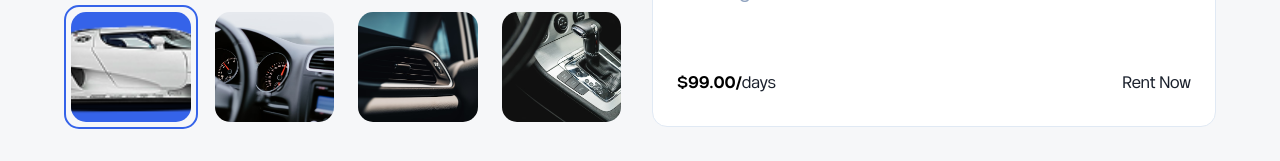
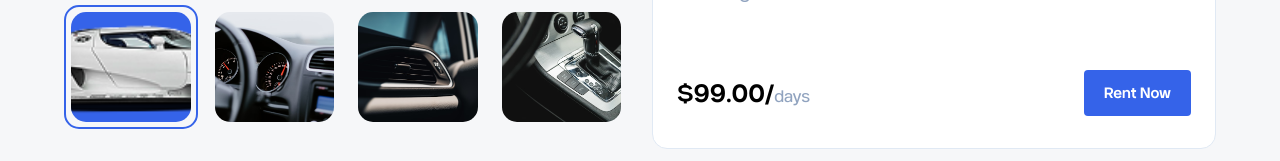
Before and after one commit to mehmetbacik/car-rental, a Nuxt app: page /cars/1 in a window 1280 px wide. Shown: the part 553-714 px from the top of the page. Built offline with nearby package versions, Linux system fonts and the light colour scheme.

Commit message:
style: refine styles
Improved and standardized global styling across the project. Enhanced layout consistency, spacing, and visual hierarchy to ensure a more cohesive design system and better overall user experience.

```diff
--- a/app/styles/pages/_cars.scss
+++ b/app/styles/pages/_cars.scss
@@ -293,6 +293,39 @@
         align-items: center;
         justify-content: space-between;
         margin-bottom: $spacing-unit * 2;
+        .carDetail-info__price {
+          .amount {
+            font-size: $font-size-base * 1.5;
+          }
+          .unit {
+            color: $secondary-300;
+            font-weight: 500;
+          }
+          .discount {
+            color: $secondary-300;
+            font-weight: 500;
+            text-decoration: line-through;
+          }
+
+        }
+        .carDetail-info__btn {
+          background: $primary-neutral-palette-500;
+          color: $color-white;
+          padding-block: $spacing-unit * 3;
+          padding-inline: $spacing-unit * 5;
+          border-radius: 4px;
+          text-decoration: none;
+          font-weight: 600;
+          font-size: $font-size-base * 0.9;
+          transition: $transition-base;
+          &:hover {
+            background: $primary-neutral-palette-700;
+          }
+          @media (max-width: $sm-breakpoint) {
+            padding-block: $spacing-unit * 2.5;
+            font-size: $font-size-base * 0.75;
+          }
+        }
       }
     }
   }
```
